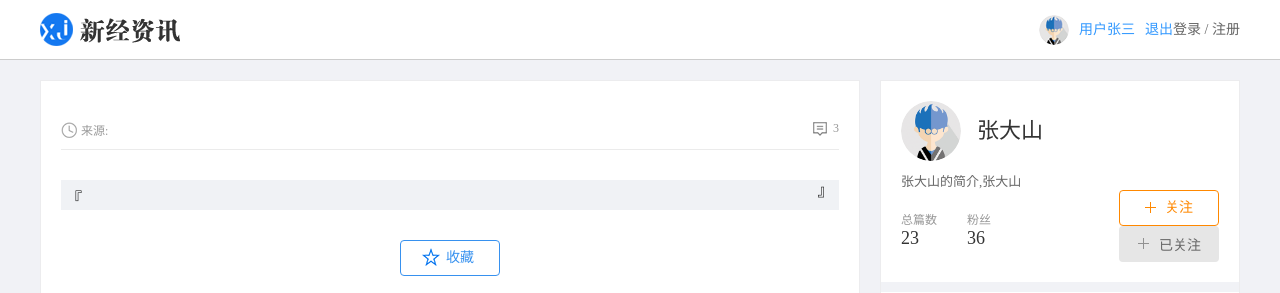
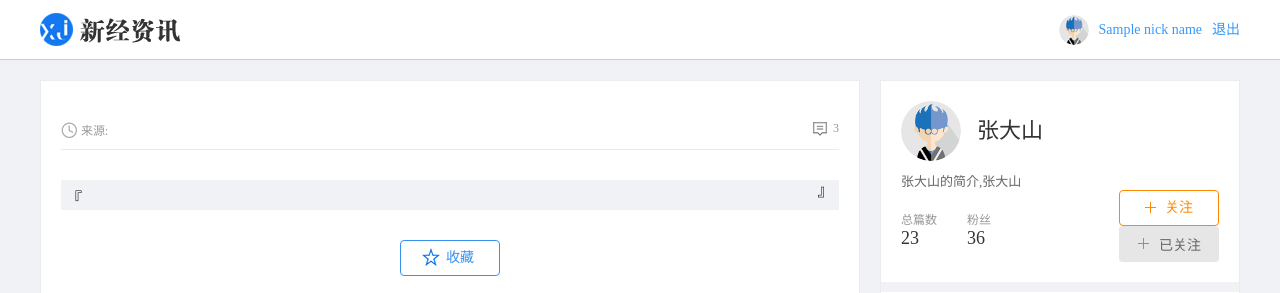
Before and after one commit to dong138/xinjingzixun_2020, a Flask app: template templates/detail.html in a window 1280 px wide. Shown: the top 293 px of the page. Run offline with Flask 2, Linux system fonts and the light colour scheme; tables that the repository leaves empty hold one stand-in row (values such as "Sample post"); the template is opened without the code that fills it: values that come from a table or form of the project are taken from there, most other values are stand-ins (such as "Sample title", 1, 10 or a date in 2020).

Commit message:
46-新闻详情页右上角显示的登录后用户的昵称

```diff
--- a/templates/detail.html
+++ b/templates/detail.html
@@ -13,15 +13,19 @@
     <div class="header_con">
         <div class="header">
             <a href="#" class="logo fl"><img src="/static/index/images/logo.png" alt="logo"></a>
+
+            {% if not nick_name %}
             <div class="user_btns fr">
                 <a href="javascript:;" class="login_btn">登录</a> / <a href="javascript:;" class="register_btn">注册</a>
             </div>
+            {% else %}
             <!-- 用户登录后显示下面，隐藏上面 -->
             <div class="user_login fr">
                 <img src="/static/index/images/person01.png" class="lgin_pic">
-                <a href="#">用户张三</a>
+                <a href="#">{{ nick_name }}</a>
                 <a href="#">退出</a>
             </div>
+            {% endif %}
         </div>
     </div>
 
```
Also changed, not shown: views/index.py (+6 -1 lines), 效果图/Xnip2020-09-22_21-01-44.png (added).
